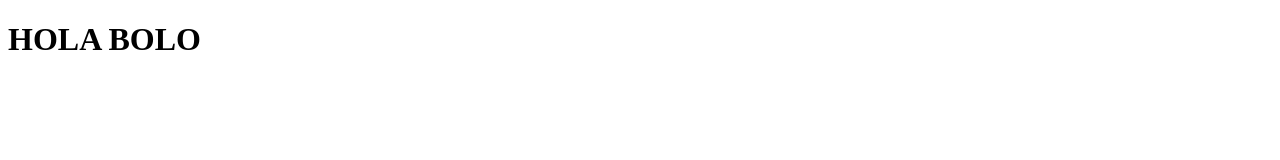
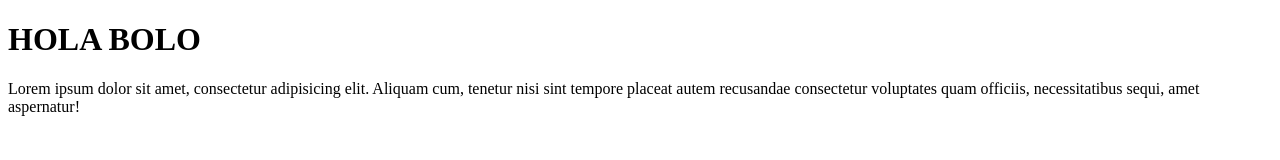
Before and after one commit to CurtoNicolas/Clase-xx, a plain HTML site: page index.html in a window 1280 px wide. Drawn offline with Linux system fonts and the light colour scheme.

Commit message:
agregar parrafubi

```diff
--- a/index.html
+++ b/index.html
@@ -7,5 +7,6 @@
   </head>
   <body>
     <h1>HOLA BOLO</h1>
+    <p> Lorem ipsum dolor sit amet, consectetur adipisicing elit. Aliquam cum, tenetur nisi sint tempore placeat autem recusandae consectetur voluptates quam officiis, necessitatibus sequi, amet aspernatur!</p>
   </body>
 </html>
```
